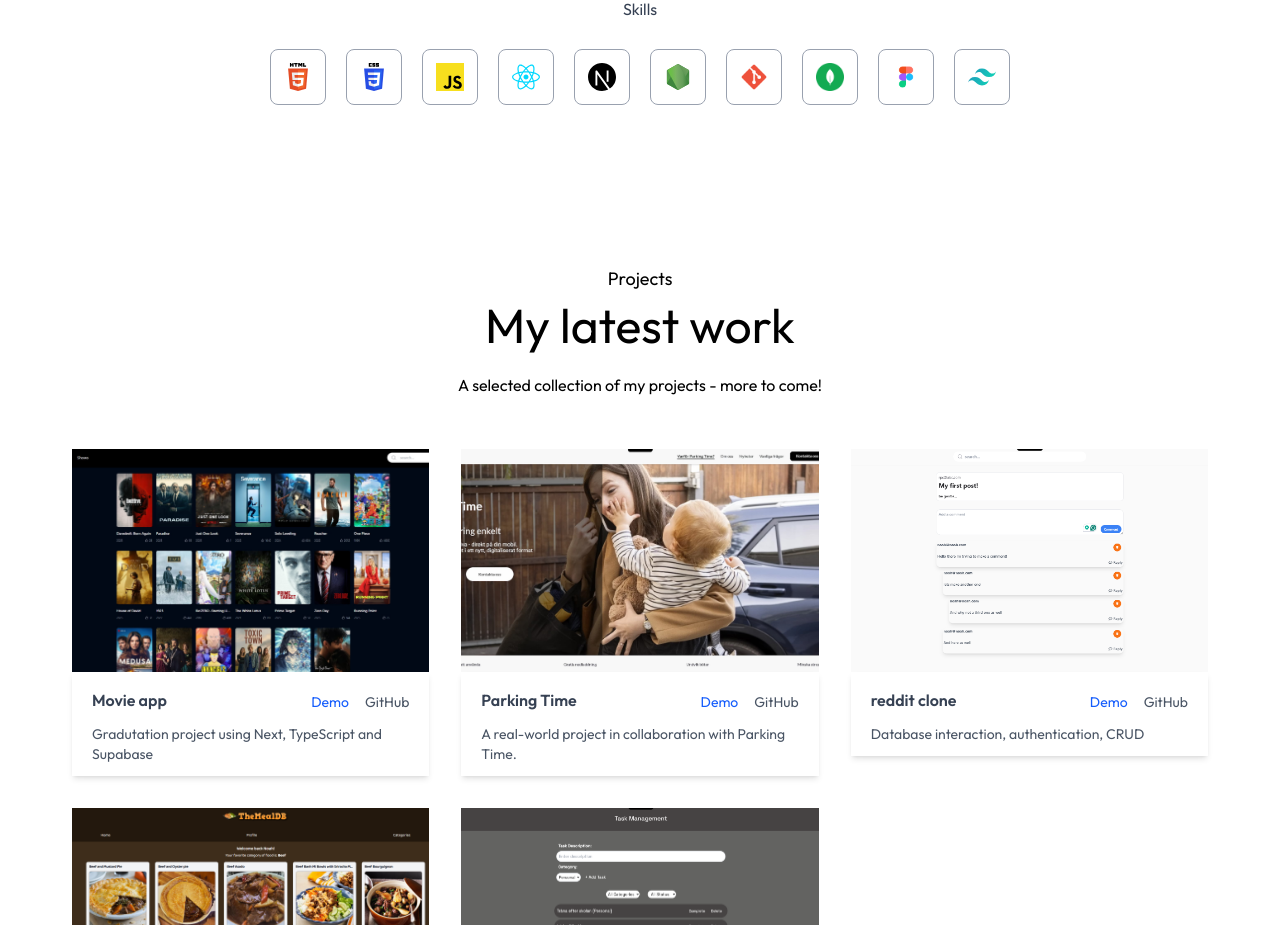
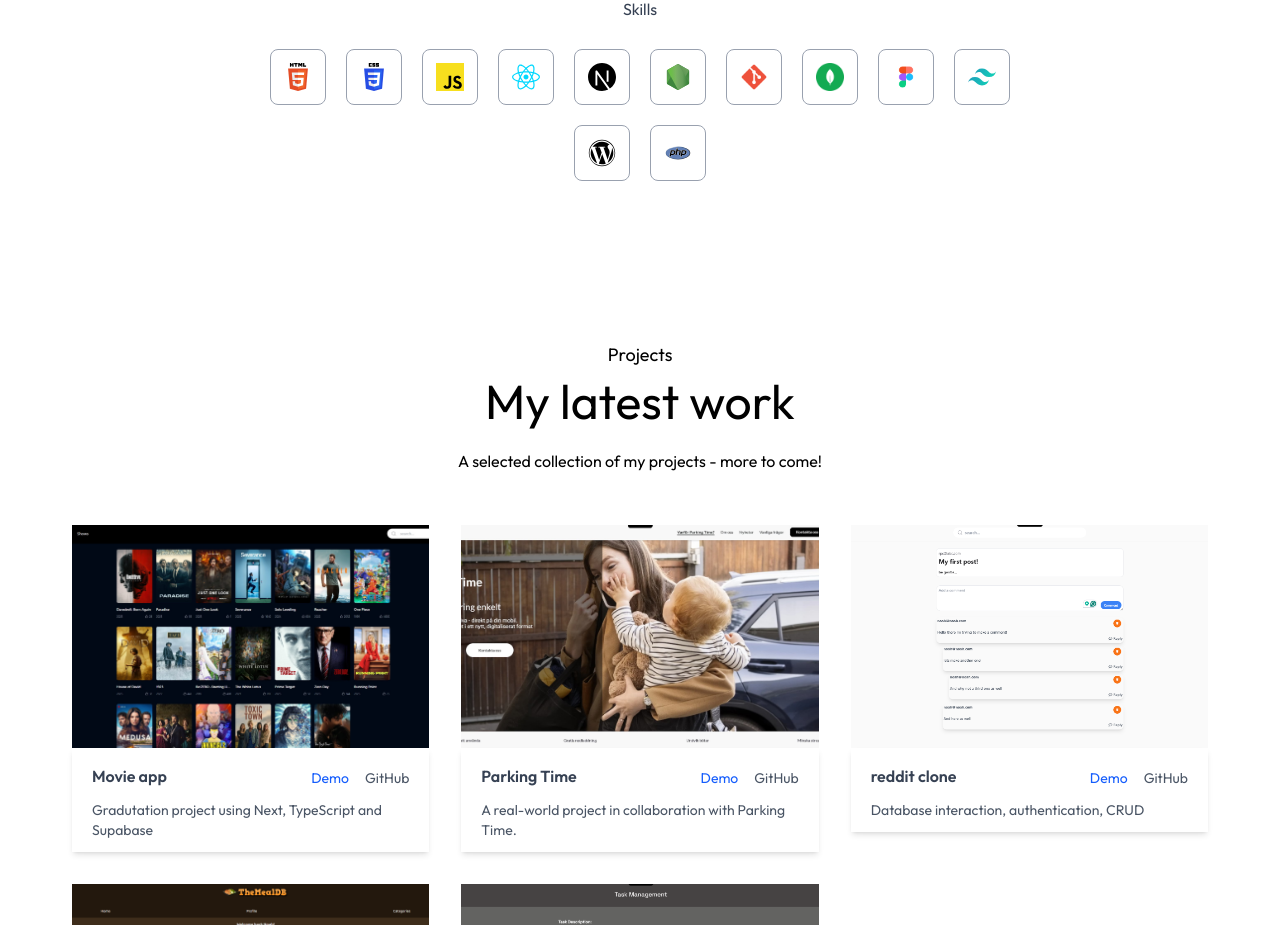
Before and after one commit to Nooah12/portfolio, a Next.js app: page / in a window 1280 px wide. Shown: the part 1460-2385 px from the top of the page. Built offline with nearby package versions, Linux system fonts and the light colour scheme; a web font is replaced by a local one.

Commit message:
added php icon

```diff
--- a/assets/assets.js
+++ b/assets/assets.js
@@ -46,6 +46,8 @@ import react from './skills/react.svg';
 import next from './skills/next.svg';
 import node from './skills/node.svg';
 import tailwind from './skills/tailwind.svg';
+import wordpress from './skills/wordpress.svg';
+import php from './skills/php.svg';
 
 export const assets = {
     user_image,
@@ -89,7 +91,7 @@ export const assets = {
     github_icon_dark,
     linkedin_icon,
     linkedin_icon_dark,
-    html, css, js, react, next, node, tailwind,
+    html, css, js, react, next, node, tailwind, wordpress, php,
 };
 
 export const workData = [
@@ -144,11 +146,10 @@ export const infoList = [
 ];
 
 export const toolsData = [
-    assets.html, assets.css, assets.js, assets.react, assets.next, assets.node, assets.git, assets.mongodb, assets.figma, assets.tailwind,
+    assets.html, assets.css, assets.js, assets.react, assets.next, assets.node, assets.git, assets.mongodb, assets.figma, assets.tailwind, assets.wordpress, assets.php,
 ];
 
 export const linkIcons = [
     { icon: assets.github_icon, iconDark: assets.github_icon_dark, link: 'https://github.com/Nooah12' },
-   /*  { icon: assets.github_icon, link: 'https://github.com/Nooah12' }, */
     { icon: assets.linkedin_icon, iconDark: assets.linkedin_icon_dark, link: 'https://linkedin.com/in/noah-gordon12/' },
 ]
```
Also changed, not shown: assets/skills/php.svg (added), assets/skills/wordpress.svg (added).
